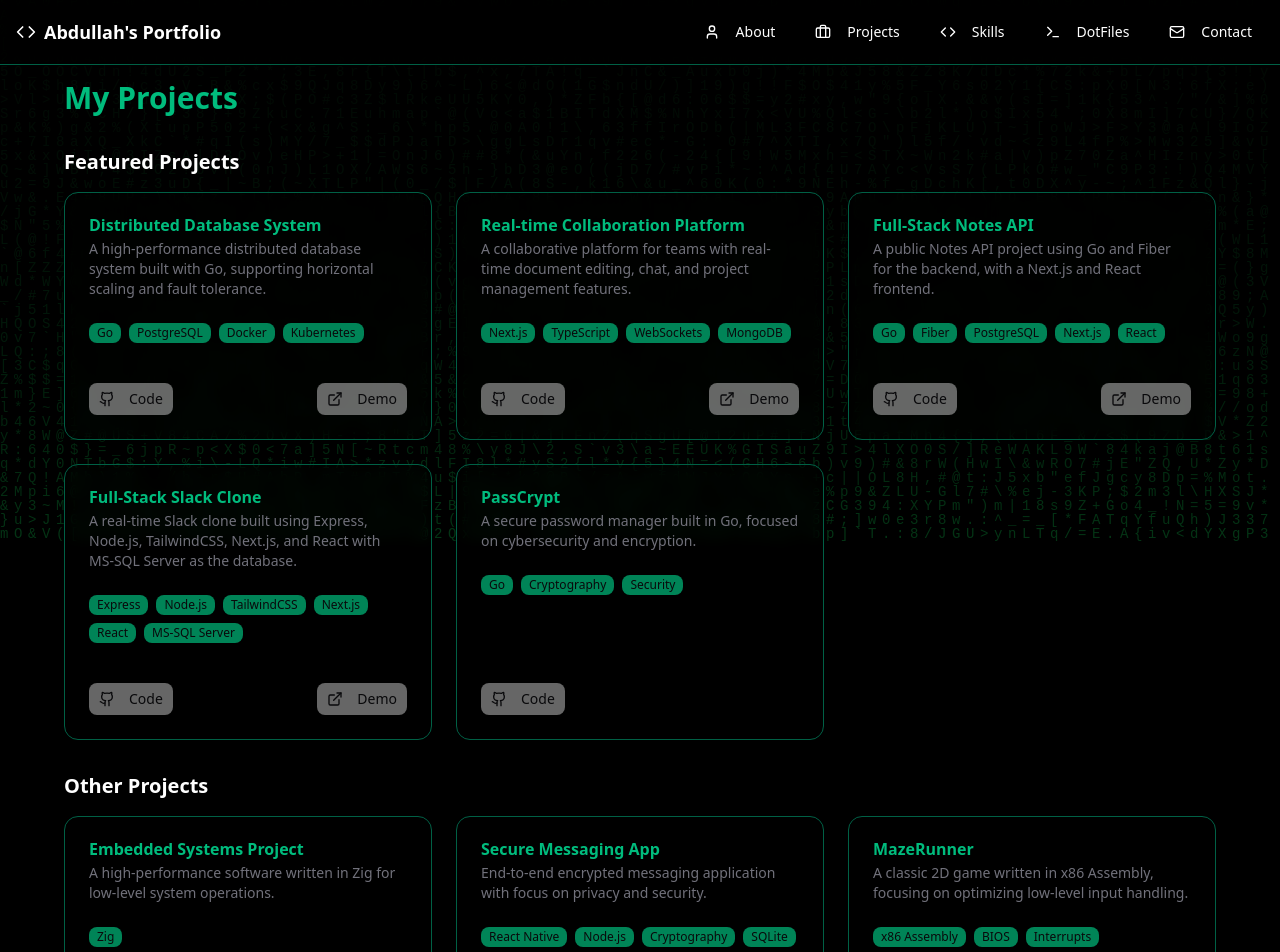
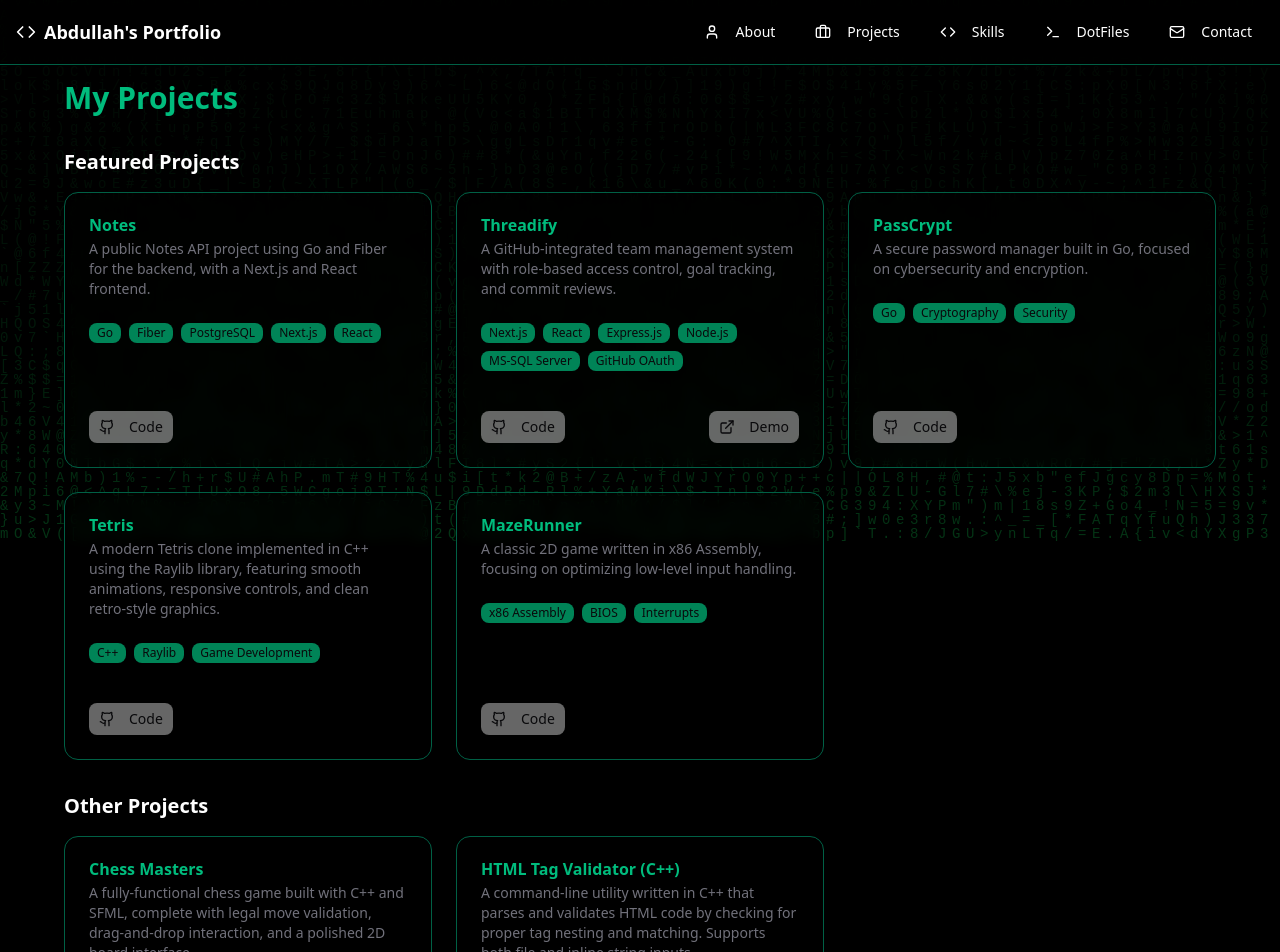
Before and after one commit to abdulahshoaib/portfolio, a Next.js app: page /projects in a window 1280 px wide. Shown: the top 952 px of the page. Built offline with nearby package versions, Linux system fonts and the light colour scheme.

Commit message:
update: projects

```diff
--- a/app/projects/page.tsx
+++ b/app/projects/page.tsx
@@ -6,7 +6,7 @@ import Link from "next/link"
 
 export default function ProjectsPage() {
     const projects = [
-        {
+        /*{
             name: "Distributed Database System",
             description:
                 "A high-performance distributed database system built with Go, supporting horizontal scaling and fault tolerance.",
@@ -23,24 +23,24 @@ export default function ProjectsPage() {
             github: "#",
             demo: "#",
             featured: true,
+        },*/
+        {
+            name: "Notes",
+            description: "A public Notes API project using Go and Fiber for the backend, with a Next.js and React frontend.",
+            tech: ["Go", "Fiber", "PostgreSQL", "Next.js", "React"],
+            github: "https://github.com/abdullahshoaib/notes-api",
+            demo: null,
+            featured: true,
         },
         {
-            name: "Full-Stack Notes API",
-            description: "A public Notes API project using Go and Fiber for the backend, with a Next.js and React frontend.",
-            tech: ["Go", "Fiber", "PostgreSQL", "Next.js", "React"],
-            github: "#",
+            name: "Threadify",
+            description: "A GitHub-integrated team management system with role-based access control, goal tracking, and commit reviews.",
+            tech: ["Next.js", "React", "Express.js", "Node.js", "MS-SQL Server", "GitHub OAuth"],
+            github: "https://github.com/abdullahshoaib/treadify",
             demo: "#",
             featured: true,
         },
-        {
-            name: "Full-Stack Slack Clone",
-            description: "A real-time Slack clone built using Express, Node.js, TailwindCSS, Next.js, and React with MS-SQL Server as the database.",
-            tech: ["Express", "Node.js", "TailwindCSS", "Next.js", "React", "MS-SQL Server"],
-            github: "#",
-            demo: "#",
-            featured: true,
-        },
-        {
+        /*{
             name: "Embedded Systems Project",
             description: "A high-performance software written in Zig for low-level system operations.",
             tech: ["Zig"],
@@ -55,7 +55,7 @@ export default function ProjectsPage() {
             github: "#",
             demo: "#",
             featured: false,
-        },
+        },*/
         {
             name: "PassCrypt",
             description: "A secure password manager built in Go, focused on cybersecurity and encryption.",
@@ -65,14 +65,38 @@ export default function ProjectsPage() {
             featured: true,
         },
         {
+            name: "Tetris ",
+            description: "A modern Tetris clone implemented in C++ using the Raylib library, featuring smooth animations, responsive controls, and clean retro-style graphics.",
+            tech: ["C++", "Raylib", "Game Development"],
+            github: "https://github.com/abdulahshoaib/Tetris",
+            demo: null,
+            featured: true
+        },
+        {
+            name: "Chess Masters",
+            description: "A fully-functional chess game built with C++ and SFML, complete with legal move validation, drag-and-drop interaction, and a polished 2D board interface.",
+            tech: ["C++", "SFML", "Game Development"],
+            github: "https://github.com/abdulahshoaib/ChessMasters",
+            demo: null,
+            featured: false
+        },
+        {
             name: "MazeRunner",
             description: "A classic 2D game written in x86 Assembly, focusing on optimizing low-level input handling.",
             tech: ["x86 Assembly", "BIOS", "Interrupts"],
-            github: "#",
+            github: "https://github.com/abdullahshoaib/MazeRunner",
             demo: null,
-            featured: false,
+            featured: true,
         },
         {
+            name: "HTML Tag Validator (C++)",
+            description: "A command-line utility written in C++ that parses and validates HTML code by checking for proper tag nesting and matching. Supports both file and inline string inputs.",
+            tech: ["C++", "Stack", "CLI", "Parsing"],
+            github: "https://github.com/abdullahshoaib/HTML-Parser",
+            demo: null,
+            featured: false
+        },
+        /*{
             name: "DevOps Automation Toolkit",
             description: "A collection of tools and scripts for automating CI/CD pipelines and infrastructure management.",
             tech: ["Bash", "Docker", "Kubernetes", "Terraform"],
@@ -95,7 +119,7 @@ export default function ProjectsPage() {
             github: "#",
             demo: null,
             featured: false,
-        }
+        } */
     ]
 
     return (
```
